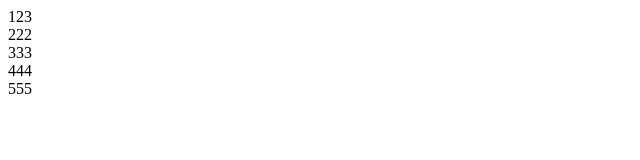
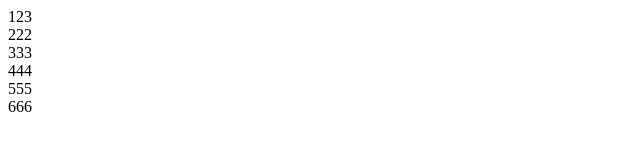
Before and after one commit to StarryHX/test, a plain HTML site: page test.html in a window 1280 px wide. Shown: the full height of the page, 0-640 px from the left. Drawn offline with Linux system fonts and the light colour scheme.

Commit message:
第六个

```diff
--- a/test.html
+++ b/test.html
@@ -13,6 +13,7 @@
     <div class="box2">333</div>
     <div class="box3">444</div>
     <div class="box4">555</div>
+    <div class="box5">666</div>
     <script>
         // var box=document.querySelector('.box')
         var box=$('.box')
```
